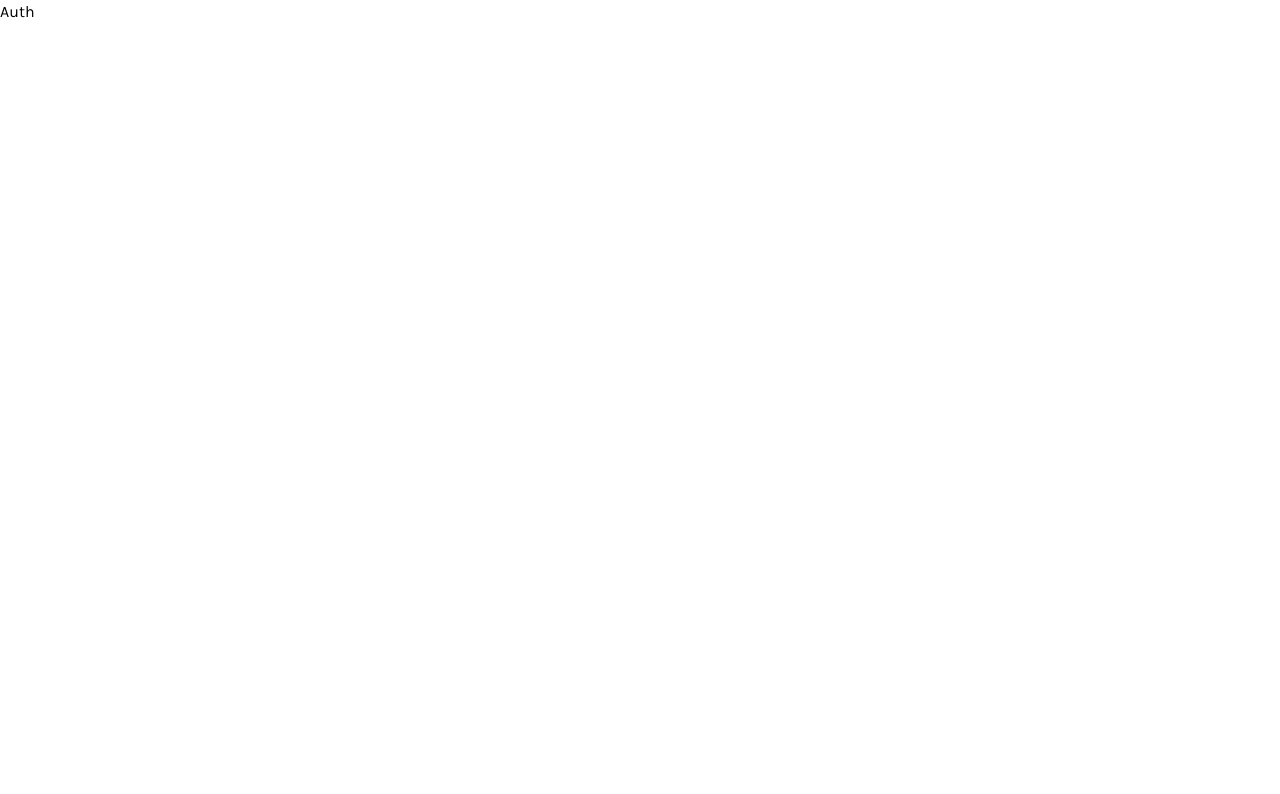
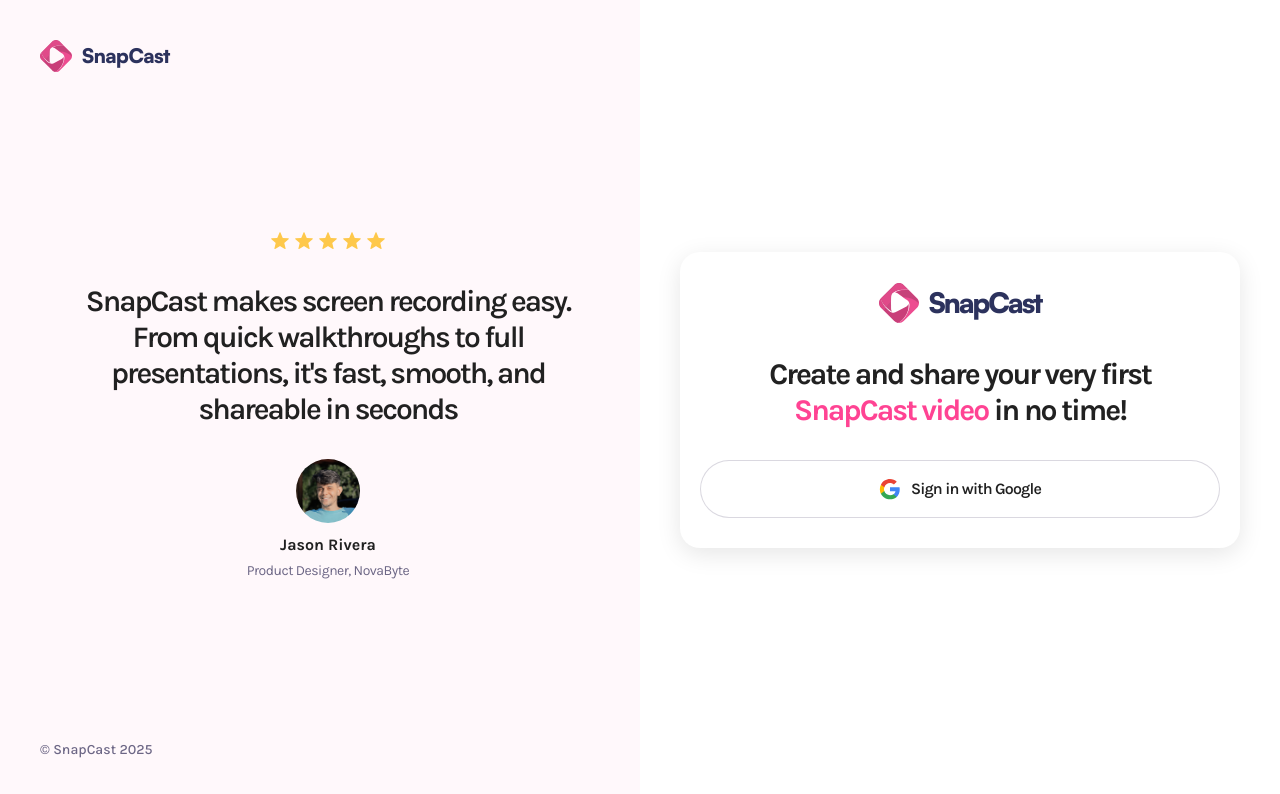
Before and after one commit to amaan-ur-raheman/snap-cast-video-sharing-app, a Next.js app: page /sign-in in a window 1280 px wide. Shown: the top 794 px of the page. Built offline with nearby package versions, Linux system fonts and the light colour scheme.

Commit message:
feat(auth): implement sign-in page with logo, testimonial and google auth

```diff
--- a/app/(auth)/sign-in/page.tsx
+++ b/app/(auth)/sign-in/page.tsx
@@ -1,7 +1,84 @@
-import React from "react";
+import Image from "next/image";
+import Link from "next/link";
 
 const Page = () => {
-	return <div>Auth</div>;
+	return (
+		<main className="sign-in">
+			<aside className="testimonial">
+				<Link href="/">
+					<Image
+						src="/assets/icons/logo.svg"
+						alt="logo"
+						width={32}
+						height={32}
+					/>
+					<h1>SnapCast</h1>
+				</Link>
+
+				<div className="description">
+					<section>
+						<figure>
+							{Array.from({ length: 5 }).map((_, index) => (
+								<Image
+									key={index}
+									src="/assets/icons/star.svg"
+									alt="star"
+									width={20}
+									height={20}
+								/>
+							))}
+						</figure>
+						<p>
+							SnapCast makes screen recording easy. From quick
+							walkthroughs to full presentations, it&apos;s fast,
+							smooth, and shareable in seconds
+						</p>
+
+						<article>
+							<Image
+								src="/assets/images/jason.png"
+								alt="user"
+								width={64}
+								height={64}
+								className="rounded-full"
+							/>
+							<div>
+								<h2>Jason Rivera</h2>
+								<p>Product Designer, NovaByte</p>
+							</div>
+						</article>
+					</section>
+				</div>
+				<p>© SnapCast {new Date().getFullYear()}</p>
+			</aside>
+			<aside className="google-sign-in">
+				<section>
+					<Link href="/">
+						<Image
+							src="/assets/icons/logo.svg"
+							alt="logo"
+							width={40}
+							height={40}
+						/>
+						<h1>SnapCast</h1>
+					</Link>
+					<p>
+						Create and share your very first <br />
+						<span>SnapCast video</span> in no time!
+					</p>
+					<button>
+						<Image
+							src="/assets/icons/google.svg"
+							alt="google"
+							width={22}
+							height={22}
+						/>
+						<span>Sign in with Google</span>
+					</button>
+				</section>
+			</aside>
+		</main>
+	);
 };
 
 export default Page;
```
